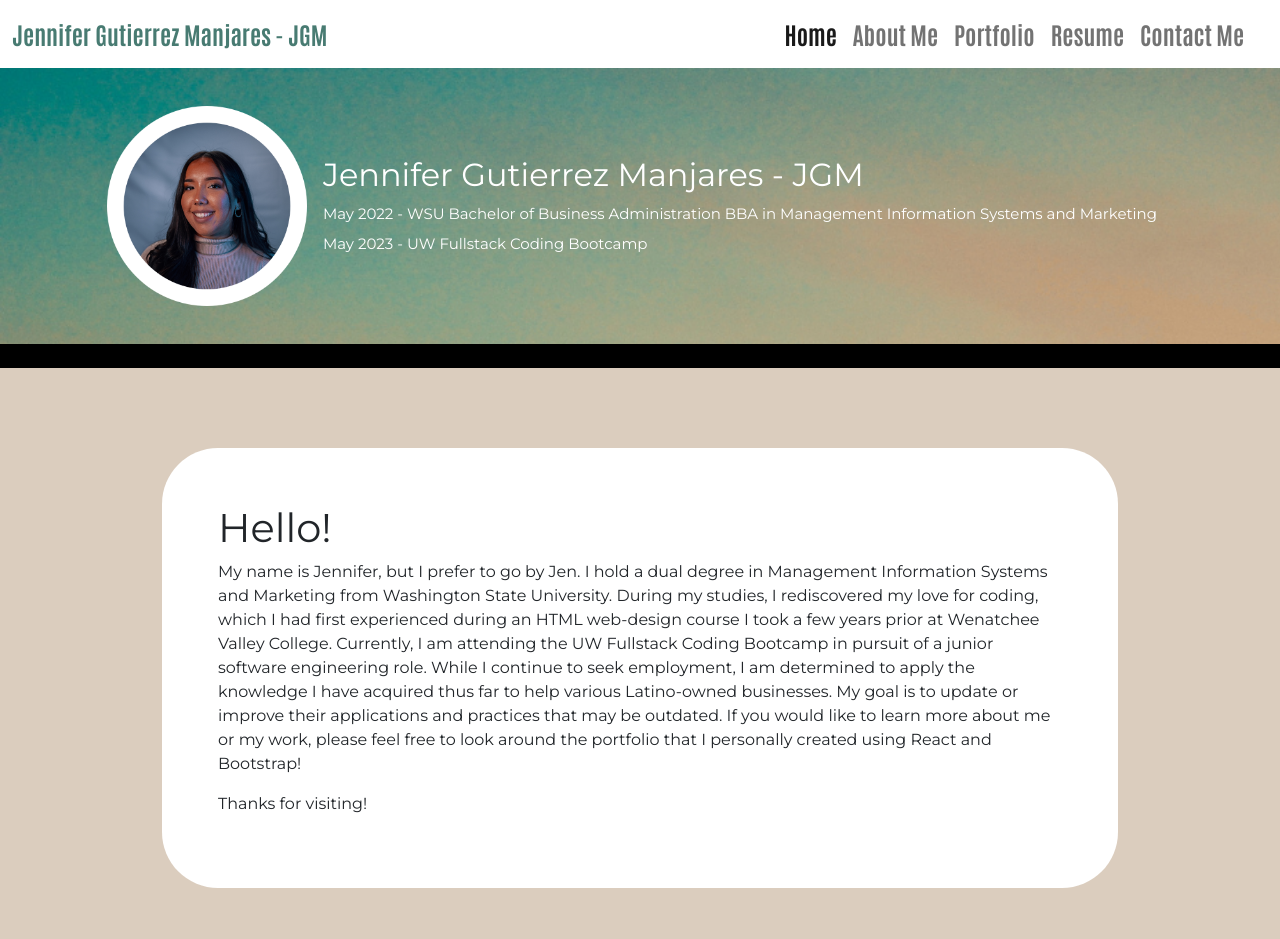
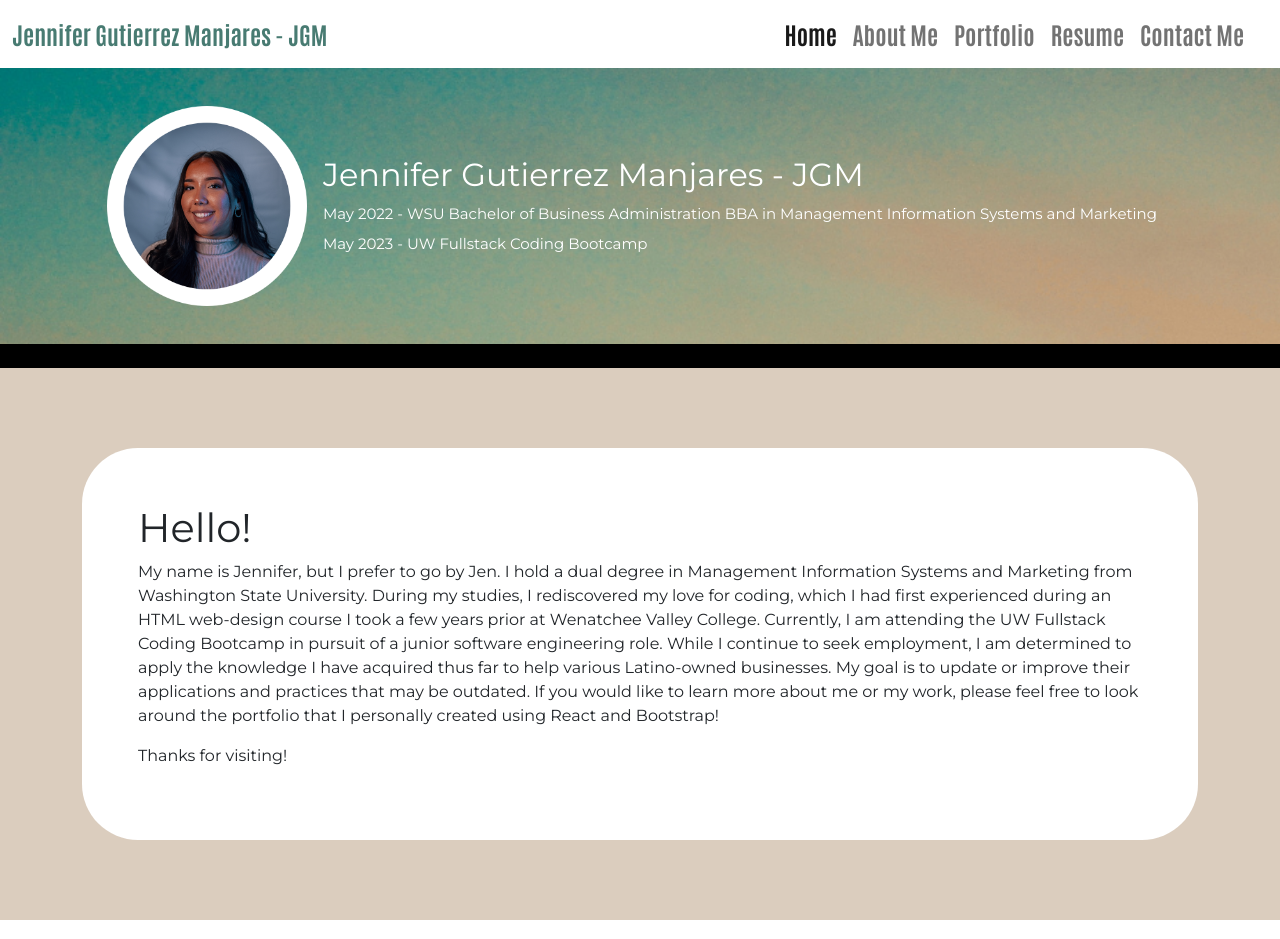
Before and after one commit to jenjen0219/react-portfolio, a React (Create React App) app: page / in a window 1280 px wide. Shown: the top 939 px of the page. Built offline with nearby package versions, Linux system fonts and the light colour scheme.

Commit message:
working around the bootcamp styling within container

```diff
--- a/src/App.css
+++ b/src/App.css
@@ -39,7 +39,7 @@ code {
 .greeting {
   background-color: white;
   padding: 3.5rem;
-  margin: 5rem;
+  margin: 5rem 0;
   border-radius: 3.5rem;
   font-family: 'Montserrat', sans-serif;
 }
```
